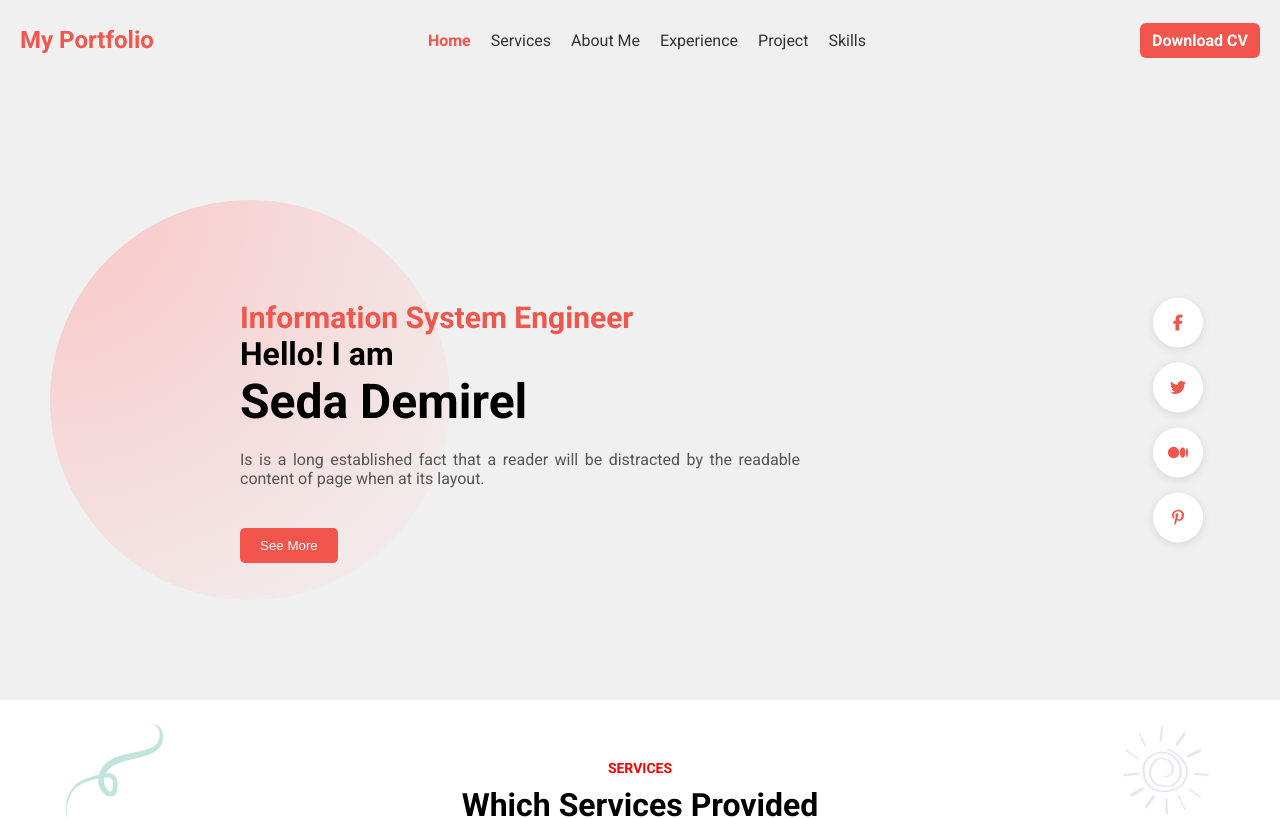
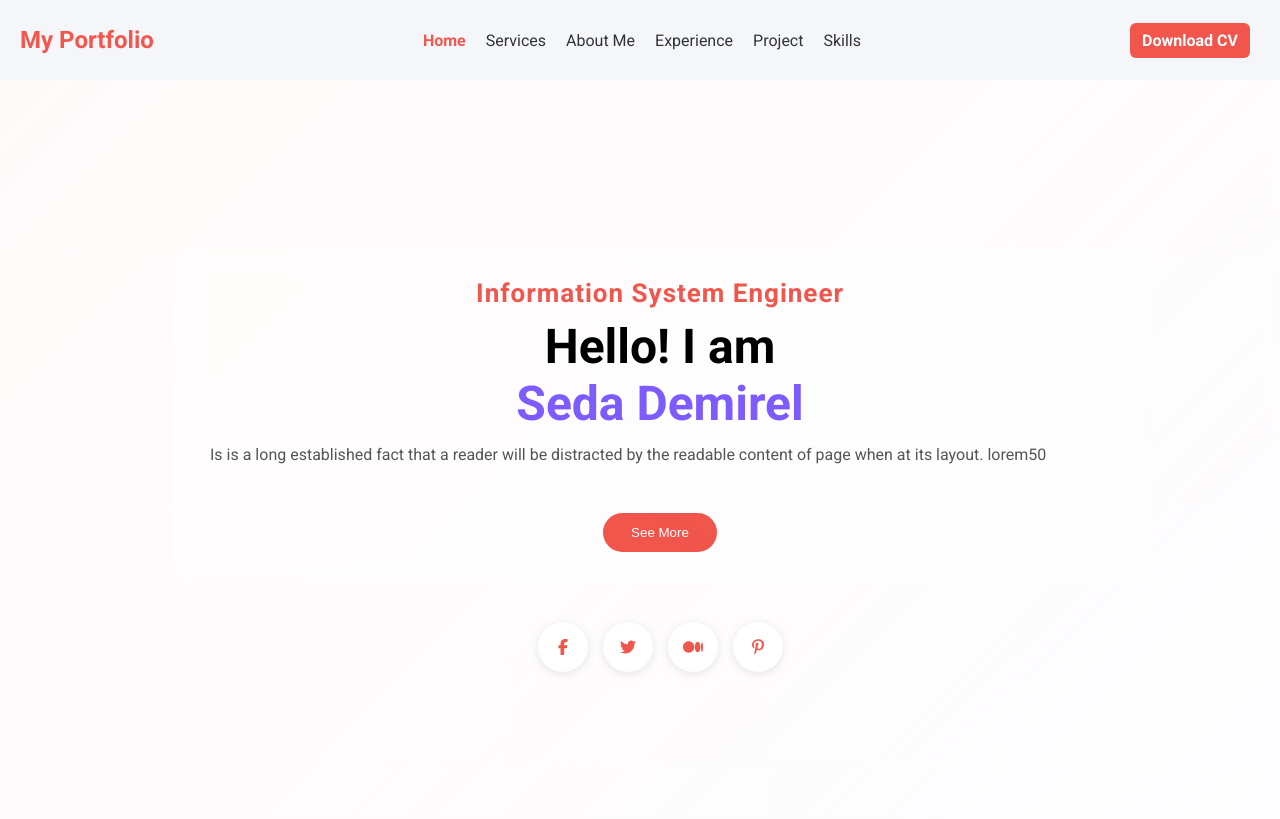
Before and after one commit to sedademirels/mycv, a React (Vite) app: page / in a window 1280 px wide. Shown: the top 819 px of the page. Built offline with nearby package versions, Linux system fonts and the light colour scheme.

Commit message:
update some sections

```diff
--- a/src/pages/About/About.css
+++ b/src/pages/About/About.css
@@ -2,7 +2,7 @@
   display: flex;
   align-items: center;
   gap: 50px;
-  background: #F0F0F0;
+  background: #f5f6fa;
   padding: 60px 20px;
   justify-content: center;
   flex-wrap: wrap;
--- a/src/pages/Hero/Hero.css
+++ b/src/pages/Hero/Hero.css
@@ -1,69 +1,130 @@
-.hero-container{
-    width: auto;
-    height: 500px;
-    background: #F0F0F0;
+.hero-container {
+  width: 100%;
+  min-height: 100vh;
+  background: linear-gradient(135deg, #fffafa, #fdfdff);
   position: relative;
   display: flex;
-    justify-content: space-between;
-    padding-top: 200px; /* içerik navbar'ın altında başlasın */
+  flex-direction: column;
+  justify-content: center;
+  align-items: center;
+  padding: 60px 20px;
+  overflow: hidden;
+  text-align: center;
 }
 
-.background-circle{
-    width: 400px;
-    height: 400px;
-    background: radial-gradient(circle at top left, rgba(255, 170, 170, 0.6), rgba(255, 255, 255, 0.1));
+/* Eğer Particles kullanıyorsan */
+.particles {
+  position: absolute;
+  width: 100%;
+  height: 100%;
+  top: 0;
+  left: 0;
+  z-index: 0;
+}
+
+.background-circle {
+  width: 500px;
+  height: 500px;
+  background: radial-gradient(circle at center, rgba(255, 170, 170, 0.2), transparent);
   border-radius: 50%;
   position: absolute;
-    margin-left: 50px;
+  top: 10%;
+  left: 50%;
+  transform: translateX(-50%);
+  animation: float 6s ease-in-out infinite;
   z-index: 1;
 }
+
+@keyframes float {
+  0%, 100% {
+    transform: translateX(-50%) translateY(0);
+  }
+  50% {
+    transform: translateX(-50%) translateY(-20px);
+  }
+}
+
 .hero-content {
-    width: 800px;
-    position: relative;
-    z-index: 2; /* Hero içeriğini ön plana almak için daha yüksek bir değer */
+  z-index: 2;
+  max-width: 900px;
+  width: 90%;
+  padding: 30px 40px;
+  background: rgba(255, 255, 255, 0.4);
+  backdrop-filter: blur(10px);
+  border-radius: 16px;
 }
-.text-content{
-    position: absolute;
-    top: 20%;
-    left: 30%;
+
+.text-content {
+  z-index: 2;
 }
-.designation{
+
+.designation {
   color: #EF564C;
   font-weight: bold;
-    font-size: 30px;
+  font-size: 26px;
+  letter-spacing: 1px;
+  margin-bottom: 10px;
 }
-.h1{
+
+h1 {
   font-size: 48px;
   font-weight: bold;
+  margin: 10px 0;
 }
-h1 span{
+
+h1 span {
+  color: #7D5BFF;
   font-size: 48px;
   font-weight: bold;
-    color: black;
+  position: relative;
 }
-.description{
+
+h1 span::after {
+  content: "";
+  position: absolute;
+  bottom: -5px;
+  left: 0;
+  width: 0%;
+  height: 3px;
+  background-color: #F1554C;
+  transition: width 0.4s ease-in-out;
+}
+
+h1 span:hover::after {
+  width: 100%;
+}
+
+.description {
   font-size: 20px;
-    color: #a6a6a7;
-    margin-top: 20px;
+  color: #444;
+  line-height: 1.6;
+}
 
-}
-.browse-btn{
-    background: #F1554C;
+.browse-btn {
+  background: linear-gradient(45deg, #F1554C, #EF564C);
+  background-size: 200% auto;
   color: white;
-    padding: 10px 20px;
+  padding: 12px 28px;
   border: none;
   cursor: pointer;
-    border-radius: 5px;
-    margin-top: 20px;
+  border-radius: 30px;
+  margin-top: 25px;
+  font-weight: 500;
+  transition: 0.3s ease;
 }
+
+.browse-btn:hover {
+  background-position: right center;
+  transform: scale(1.05);
+}
+
 .social-icons {
-    position: absolute;
-    right: 6%;
-    top: 60%;
-    transform: translateY(-50%);
+  margin-top: 40px;
   display: flex;
-    flex-direction: column;
   gap: 15px;
+  justify-content: center;
+  z-index: 2;
+  flex-wrap: wrap;
 }
 
 .icon {
@@ -77,47 +138,45 @@ h1 span{
   box-shadow: 0px 2px 10px rgba(0, 0, 0, 0.1);
   cursor: pointer;
   color: #EF564C;
+  transition: all 0.3s ease;
 }
 
 .icon:hover {
-    color: #F2564C; /* Hover rengini burada değiştir */
-    transform: scale(1.2); /* Hafif büyütme efekti */
-    cursor: pointer;
+  color: #F2564C;
+  transform: scale(1.2);
 }
+
+.scroll-down {
+  font-size: 36px;
+  color: #EF564C;
+  margin-top: 40px;
+  animation: bounce 2s infinite;
+  opacity: 0.7;
+}
+
+@keyframes bounce {
+  0%, 100% { transform: translateY(0); }
+  50% { transform: translateY(8px); }
+}
+
+/* 📱 Mobil Uyumluluk */
 @media (max-width: 768px) {
   .hero-container {
-      flex-direction: column;
-      height: auto;
-      padding-top: 150px;
-      align-items: center;
-      text-align: center;
+    padding-top: 80px;
   }
 
   .background-circle {
     width: 250px;
     height: 250px;
-      margin-left: 0;
-      top: 10%;
-      left: 50%;
-      transform: translateX(-50%);
   }
 
-    .hero-content {
-      width: 90%;
-    }
-
-    .text-content {
-      position: static;
-      margin-top: 20px;
-    }
-
-    .h1,
+  h1,
   h1 span {
     font-size: 32px;
   }
 
   .designation {
-      font-size: 20px;
+    font-size: 18px;
   }
 
   .description {
@@ -127,13 +186,10 @@ h1 span{
 
   .browse-btn {
     width: 100%;
-      max-width: 300px;
+    max-width: 250px;
   }
 
   .social-icons {
-      position: static;
-      flex-direction: row;
-      justify-content: center;
-      margin-top: 30px;
+    margin-top: 20px;
   }
 }
--- a/src/pages/Hero/Hero.jsx
+++ b/src/pages/Hero/Hero.jsx
@@ -6,12 +6,11 @@ import { faFacebookF, faTwitter, faMediumM, faPinterestP } from "@fortawesome/fr
 function Hero() {
     return (
         <div id='home' className="hero-container" >
-            <div className="background-circle"></div> {/*Arka planı turuncu daire*/}
             <div className="hero-content">
                 <div className="text-content">
                     <p className="designation">Information System Engineer</p>
                     <h1>Hello! I am <br /><span>Seda Demirel</span></h1>
-                    <p className="description">Is is a long established fact that a reader will be distracted by the readable content of page when at its layout.
+                    <p className="description">Is is a long established fact that a reader will be distracted by the readable content of page when at its layout. lorem50
                     </p>
                     <button className='browse-btn'>See More</button>
                 </div>
--- a/src/pages/Navbar/Navbar.css
+++ b/src/pages/Navbar/Navbar.css
@@ -1,7 +1,7 @@
 .navbar {
     width: 100%;
     height: 80px;
-    background: rgba(240, 240, 240, 0.95);
+    background: #f5f6fa;
     display: flex;
     justify-content: space-between;
     align-items: center;
@@ -57,7 +57,7 @@
     text-decoration: none;
     font-weight: bold;
     transition: background 0.3s ease;
-    margin-right: 40px;
+    margin-right: 50px;
   }
 
   .cv-button:hover {
--- a/src/pages/Projects/Project.css
+++ b/src/pages/Projects/Project.css
@@ -1,5 +1,5 @@
 .projects {
-    background: #F0F0F0;
+    background: #f5f6fa;
     text-align: center;
     padding: 60px 20px;
     display: flex;
```
Also changed, not shown: src/components/BlogCard.css (added, +40 -0 lines), src/components/BlogCard.jsx (added, +18 -0 lines), src/data/blogpost.js (added, +32 -0 lines), 1 other file (tests, documents, lock files or other folders). Lines whose indentation alone changed are shown as unchanged.
